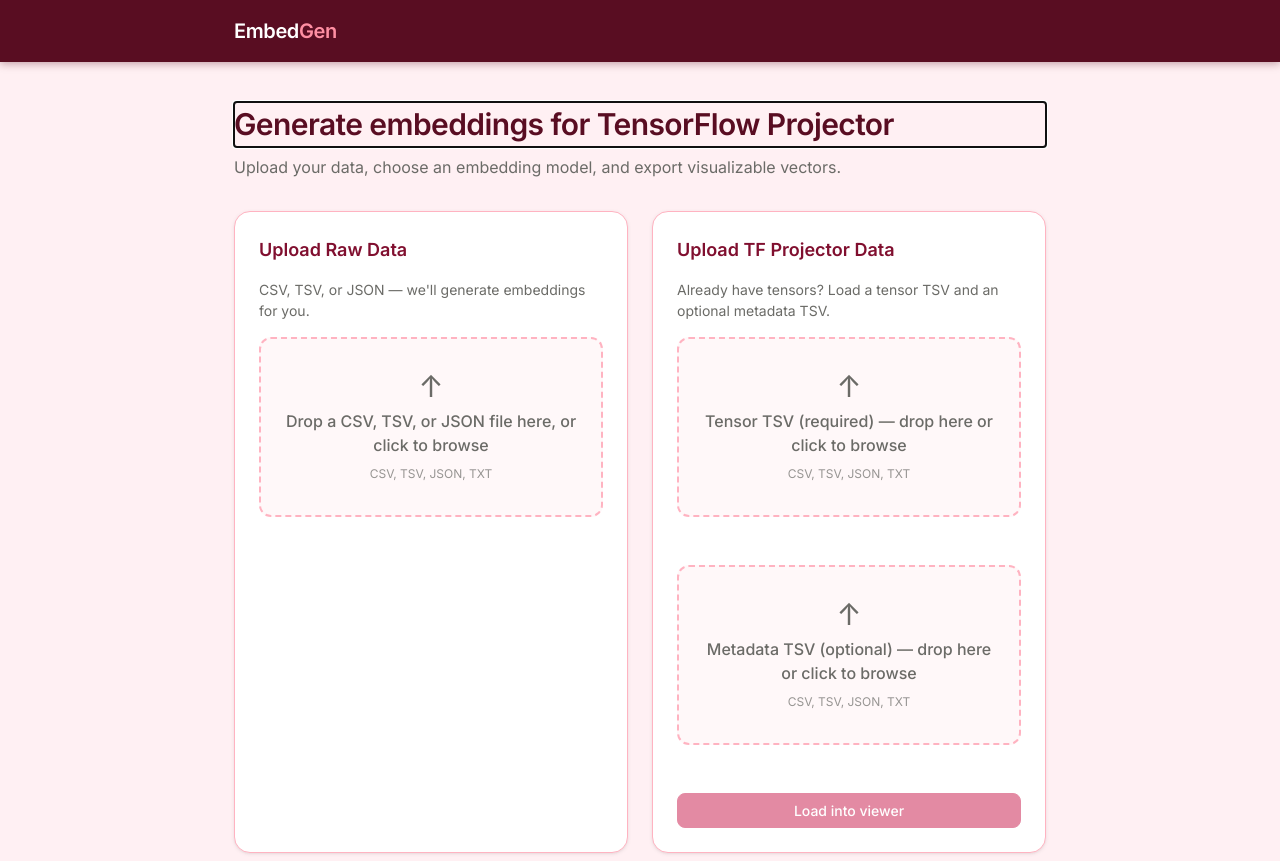
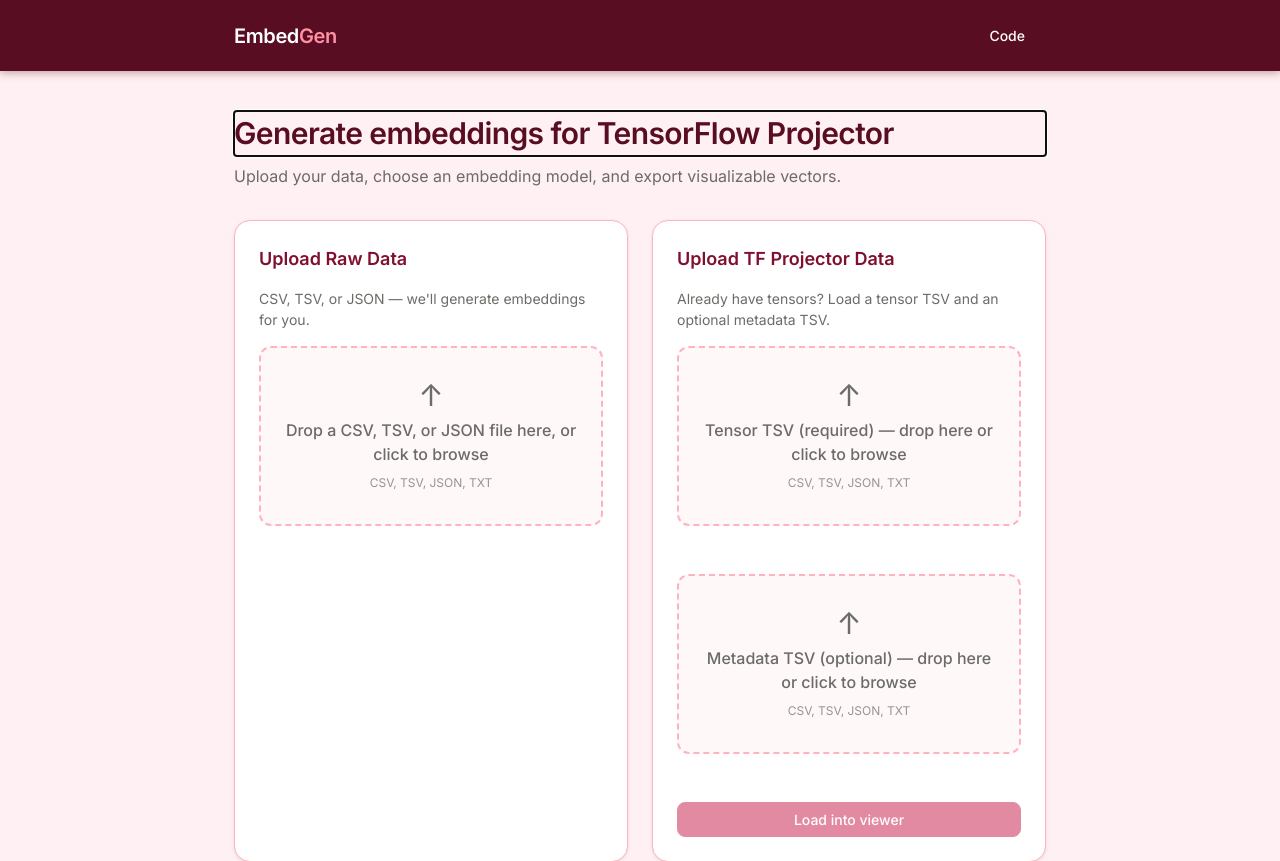
Before and after one commit to epiembed/embedgen, a website built with Vite: page index.html in a window 1280 px wide. Shown: the top 861 px of the page. Built offline with nearby package versions, Linux system fonts and the light colour scheme.

Commit message:
Link to Github added

```diff
--- a/index.html
+++ b/index.html
@@ -13,6 +13,7 @@
     <header class="site-header">
       <div class="site-header__inner">
         <span class="site-header__logo">Embed<span>Gen</span></span>
+        <a class="btn site-header__code-btn" href="https://github.com/epiembed/embedgen" target="_blank" rel="noopener">Code</a>
       </div>
     </header>
 
--- a/src/css/layout.css
+++ b/src/css/layout.css
@@ -27,6 +27,20 @@
 
 .site-header__logo span {
   color: #ff8fa3;
+}
+
+.site-header__code-btn {
+  color: #fff;
+  border-color: rgba(255, 255, 255, 0.4);
+  background-color: transparent;
+  font-size: var(--font-size-sm);
+  padding: var(--space-1) var(--space-4);
+}
+
+.site-header__code-btn:hover {
+  border-color: #fff;
+  color: #fff;
+  text-decoration: none;
 }
 
 .site-main {
```
